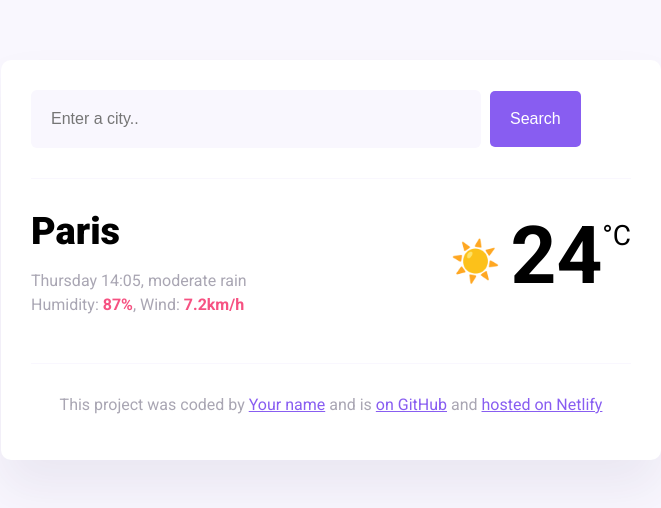
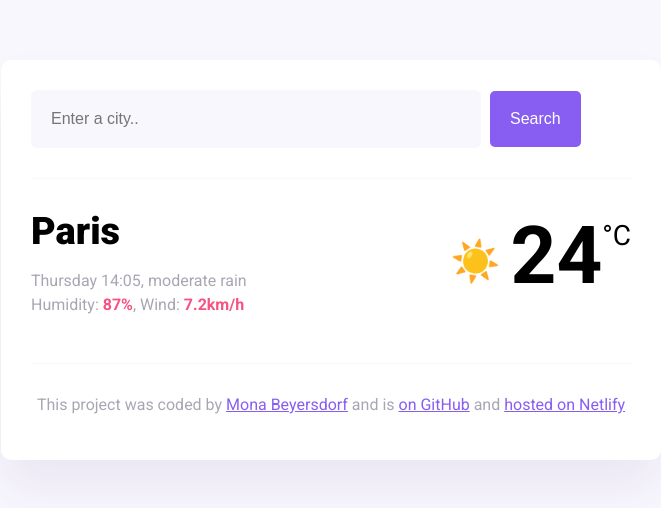
Before and after one commit to jellomoon/SC_Week6_HW, a website built with Parcel: page index.html in a window 1280 px wide. Shown: the whole page, without its empty margins (309-970 px from the left). Built offline with nearby package versions, Linux system fonts and the light colour scheme.

Commit message:
Added link to github profile and repository in html

```diff
--- a/index.html
+++ b/index.html
@@ -47,8 +47,14 @@
       <footer>
         <p>
           This project was coded by
-          <a href="#" target="_blank">Your name</a> and is
-          <a href="#" target="_blank"> on GitHub</a> and
+          <a href="https://github.com/jellomoon" target="_blank"
+            >Mona Beyersdorf</a
+          >
+          and is
+          <a href="https://github.com/jellomoon/SC_Week6_HW" target="_blank">
+            on GitHub</a
+          >
+          and
           <a href="#" target="_blank">hosted on Netlify</a>
         </p>
       </footer>
```
